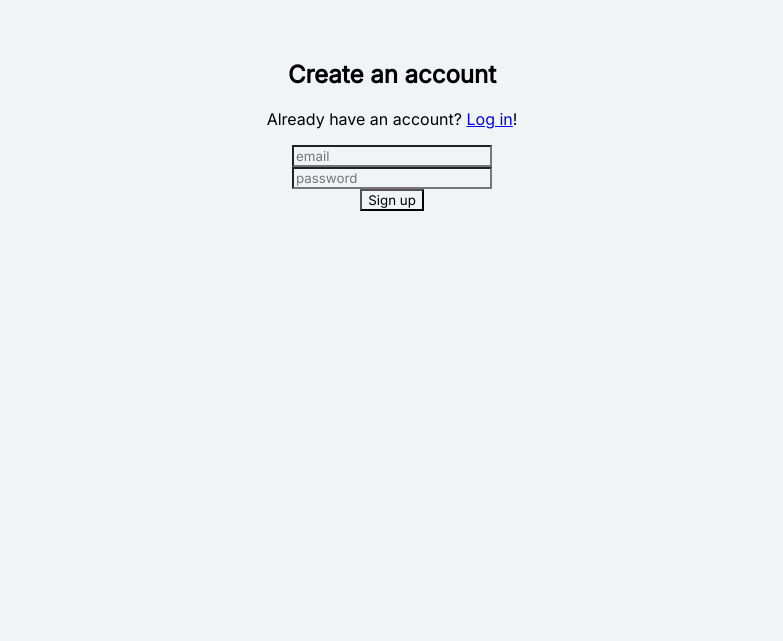
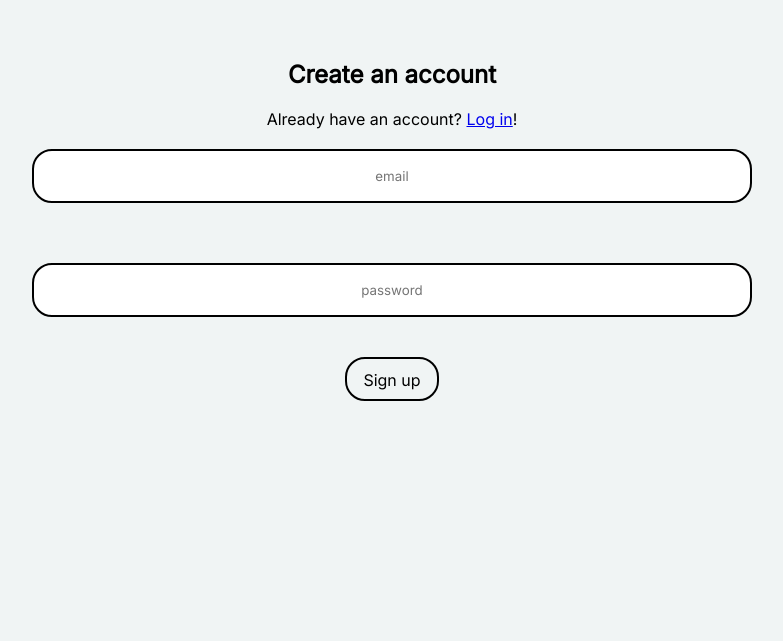
Before and after one commit to software-students-fall2022/web-app-exercise-team-15-1, a Flask app: page /signup in a window 1280 px wide. Shown: the top 641 px of the page, without its empty margins (248-1031 px from the left). Run offline with Flask 2, Linux system fonts and the light colour scheme; parts of the project's set-up code (start-up, migrations or seed data) failed here and were passed over.

Commit message:
small css fix

```diff
--- a/templates/signup.html
+++ b/templates/signup.html
@@ -7,11 +7,17 @@
   Already have an account? <a href="{{ url_for('login') }}">Log in</a>!
 </p>
 <form action="{{ url_for('signup_submit') }}" method="POST">
+  <div class="each-input">
   <input type="email" name="email" id="email" placeholder="email" />
+</div>
   <br />
+  <div class="each-input">
   <input type="password" name="password" id="password" placeholder="password" />
+</div>
   <br />
+  <div class="button">
   <input type="submit" name="submit" value="Sign up" />
+</div>
 </form>
 
 {% endblock %}
--- a/templates/todo.html
+++ b/templates/todo.html
@@ -25,7 +25,7 @@
             <article class="content2">
                 <p>
                     <span class="title2  title{{doc.completed}}"> {{doc.title}} </span><br>
-                    <span class="desc descritpion{{doc.completed}}"> Description: {{doc.description}} </span><br>
+                    <span class="desc title{{doc.completed}}"> Description: {{doc.description}} </span><br>
                     <span class="priority title{{doc.completed}}"> Priority level: {{doc.priority}} </span>
                 </p>
             </article>
```
